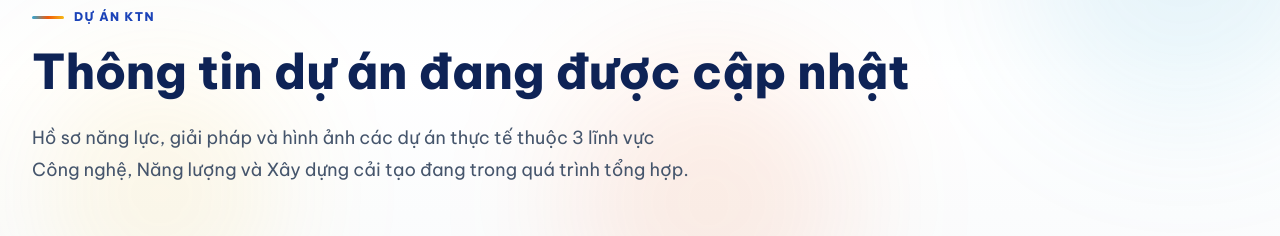
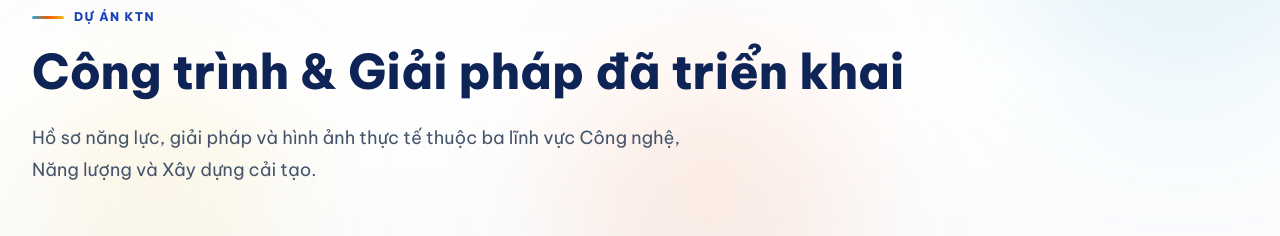
Before and after one commit to jackylehoangle/KTN_website_AISTUDIO, a Next.js app: page /du-an in a window 1280 px wide. Shown: the part 200-436 px from the top of the page. Built offline with nearby package versions, Linux system fonts and the light colour scheme; no server answers; the database is empty.

Commit message:
fix: harden website forms and delivery (src/app/(website)/du-an/page.tsx)

```diff
--- a/src/app/(website)/du-an/page.tsx
+++ b/src/app/(website)/du-an/page.tsx
@@ -3,29 +3,37 @@ import Link from "next/link";
 import { ArrowRight, Clock } from "lucide-react";
 import { Button } from "@/components/ui/button";
 import { PageHero } from "@/components/site/page-hero";
+import { ProjectCard } from "@/components/site/project-card";
+import { getPublishedProjects } from "@/lib/data/public-content";
 import { createMetadata } from "@/lib/seo";
 
 export const metadata: Metadata = createMetadata({
-  title: "Dự án - Đang cập nhật",
-  description: "Thông tin và hồ sơ dự án thực tế của KTN đang trong quá trình cập nhật và hoàn thiện.",
+  title: "Dự án thực tế",
+  description: "Hồ sơ dự án công nghệ, điện mặt trời, xây dựng và cải tạo do KTN triển khai.",
   path: "/du-an",
 });
 
 export const revalidate = 300;
 
-export default function ProjectsPage() {
+export default async function ProjectsPage() {
+  const projects = await getPublishedProjects();
+
   return (
     <>
       <PageHero
         kicker="Dự án KTN"
-        title="Thông tin dự án đang được cập nhật"
-        description="Hồ sơ năng lực, giải pháp và hình ảnh các dự án thực tế thuộc 3 lĩnh vực Công nghệ, Năng lượng và Xây dựng cải tạo đang trong quá trình tổng hợp."
+        title="Công trình & Giải pháp đã triển khai"
+        description="Hồ sơ năng lực, giải pháp và hình ảnh thực tế thuộc ba lĩnh vực Công nghệ, Năng lượng và Xây dựng cải tạo."
         breadcrumbs={[{ label: "Dự án" }]}
       />
       <section className="section-shell bg-white">
-        <div className="site-container max-w-4xl">
-          {/* Main Updating Banner Card */}
-          <div className="relative overflow-hidden rounded-3xl border border-slate-200 bg-gradient-to-br from-slate-50 via-white to-amber-50/30 p-8 shadow-lg sm:p-12 text-center">
+        <div className={projects.length > 0 ? "site-container" : "site-container max-w-4xl"}>
+          {projects.length > 0 ? (
+            <div className="grid gap-6 md:grid-cols-2 lg:grid-cols-3">
+              {projects.map((project) => <ProjectCard key={project.id} project={project} />)}
+            </div>
+          ) : (
+          <div className="relative overflow-hidden rounded-3xl border border-slate-200 bg-gradient-to-br from-slate-50 via-white to-amber-50/30 p-8 text-center shadow-lg sm:p-12">
             <div className="pointer-events-none absolute -right-16 -top-16 size-60 rounded-full bg-orange/10 blur-3xl" aria-hidden="true" />
             <div className="pointer-events-none absolute -left-16 -bottom-16 size-60 rounded-full bg-cyan/10 blur-3xl" aria-hidden="true" />
 
@@ -82,6 +90,7 @@ export default function ProjectsPage() {
               </div>
             </div>
           </div>
+          )}
         </div>
       </section>
     </>
```
